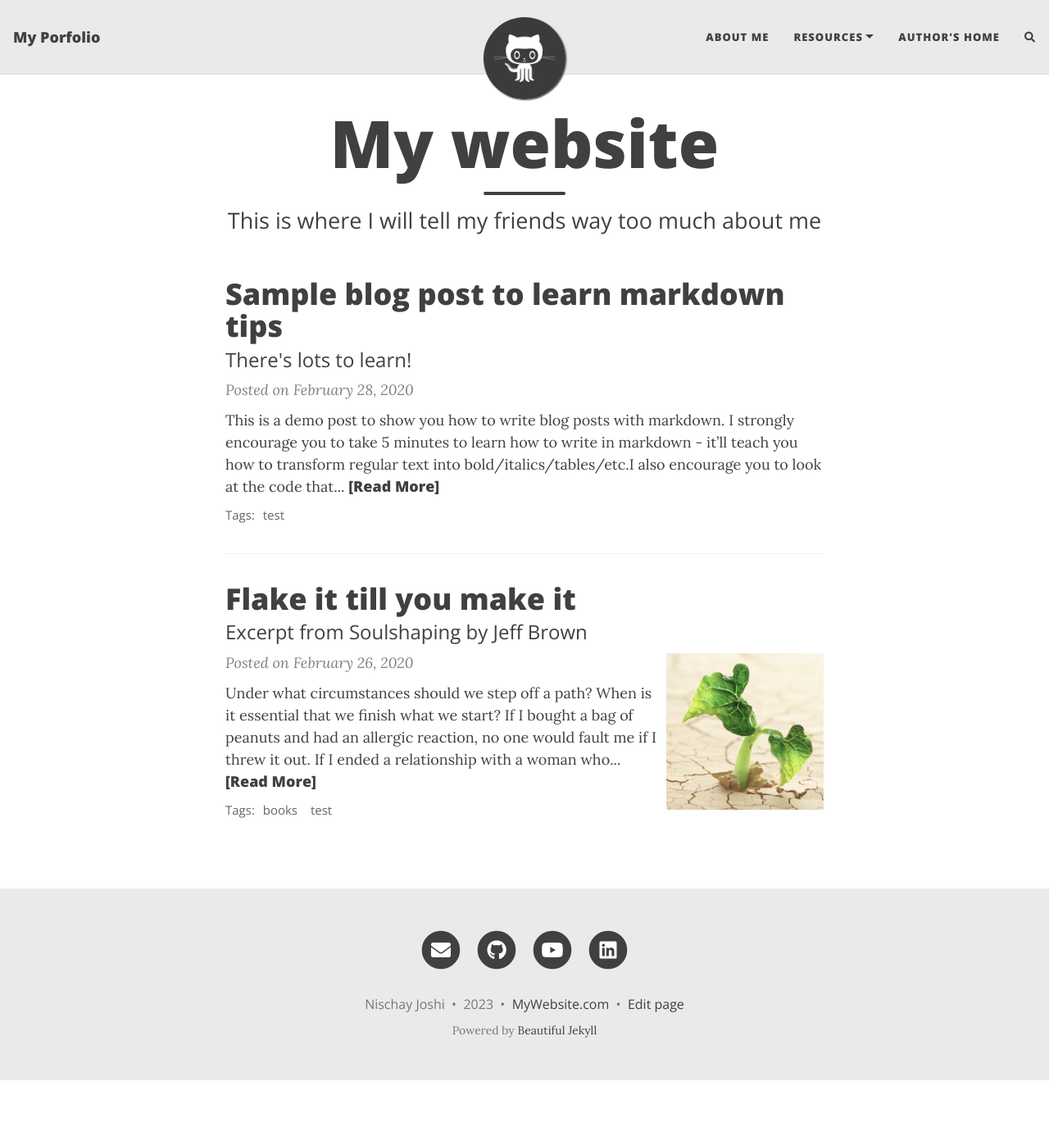
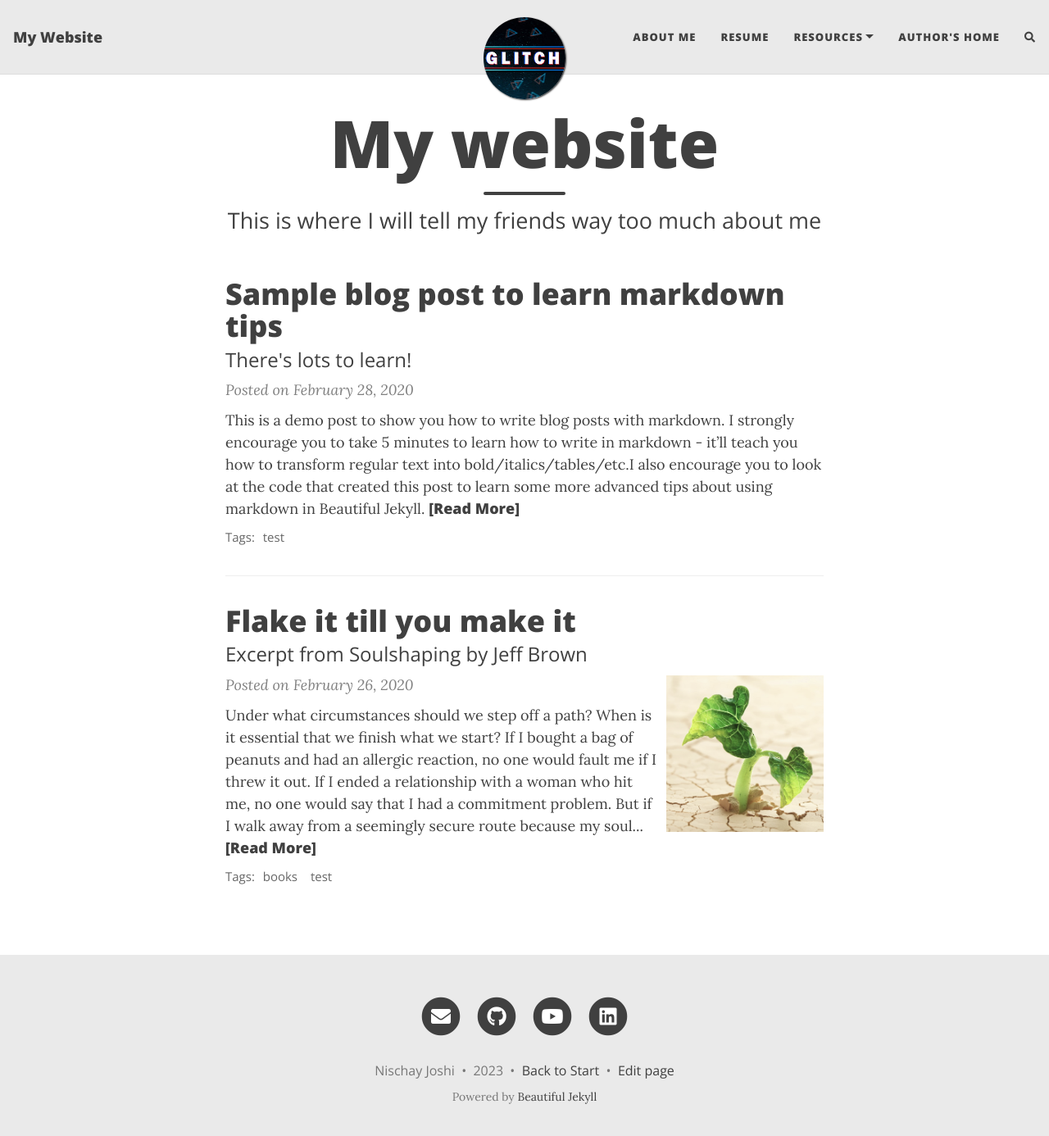
Before and after one commit to Nischay2312/Nischay2312.github.io, a Jekyll site: the page built from index.html, in a window 1280 px wide and 1399 px high. Shown: the top 1386 px of the window at 82% size. Built offline with Jekyll 4.4.1, drawn with Linux system fonts in a browser that asks for light colours; nearby versions of some CDN libraries; the list of posts is cut into pages by our own code; comment, search, counter and statistics services are not loaded.

Commit message:
Updated _config.yml to add resume and change cover image

```diff
--- a/_config.yml
+++ b/_config.yml
@@ -10,7 +10,7 @@
 ############################
 
 # Name of website
-title: My Porfolio
+title: My Website
 
 # Your name to show in the footer
 author: Nischay Joshi
@@ -21,6 +21,7 @@ author: Nischay Joshi
 
 navbar-links:
   About Me: "aboutme"
+  Resume: "resume"
   Resources:
     - Beautiful Jekyll: "https://beautifuljekyll.com"
     - Learn markdown: "https://www.markdowntutorial.com/"
@@ -32,7 +33,7 @@ navbar-links:
 
 # Image to show in the navigation bar - works best with a square image
 # Remove this parameter if you don't want an image in the navbar
-avatar: "/assets/img/avatar-icon.png"
+avatar: "/assets/img/Glitch.jpg"
 
 # By default, the image is cut into a circle. You can disable this behaviour by setting 'round-avatar: false'
 round-avatar: true
@@ -92,14 +93,14 @@ share-links-active:
   twitter: true
   facebook: true
   linkedin: true
-  vk: false
+  vk: true
 
 # How to display the link to your website in the footer
 # Remove this if you don't want a link in the footer
-url-pretty: "MyWebsite.com"
+url-pretty: "Back to Start"
 
 # Excerpt word length - Truncate the excerpt of each post on the feed page to the specified number of words
-excerpt_length: 50
+excerpt_length: 75
 
 # Whether or not to show an excerpt for every blog post in the feed page
 feed_show_excerpt: true
```
Also changed, not shown: assets/img/Glitch.jpg (added).
